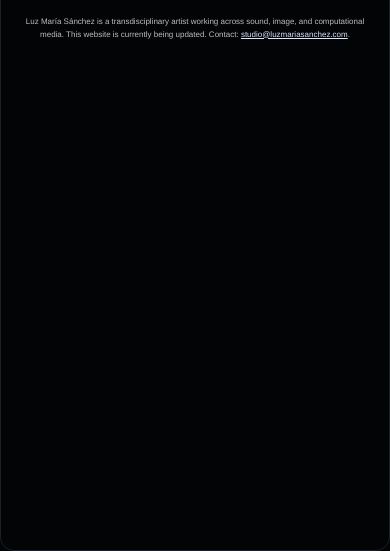
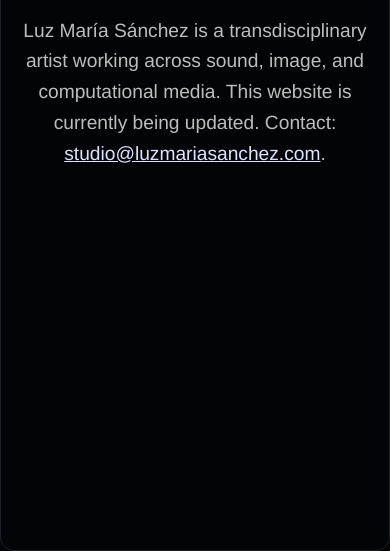
Before and after one commit to luzmariasanchez/landingpage2026, a website: page public/index.html in a window 390 px wide. Shown: the part 293-844 px from the top of the page. Drawn offline with Linux system fonts and the light colour scheme.

Commit message:
Update index.html

```diff
--- a/public/index.html
+++ b/public/index.html
@@ -63,7 +63,7 @@
         margin: 1.2rem auto 0;
         color: #bdbdbd;
         max-width: 890px;
-        font-size: clamp(.5rem, 1.5vw, 1.5rem);
+        font-size: clamp(1.2rem, 1.5vw, 1.5rem);
         line-height: 1.6;
       }
       .hero a { color: #dce4ff; }
```
